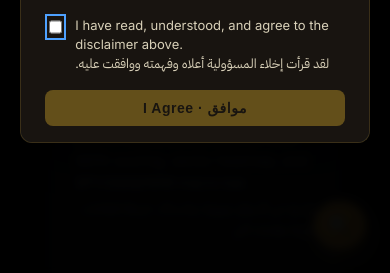
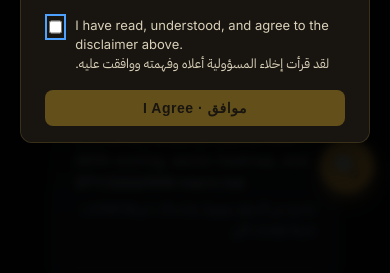
Before and after one commit to aboaziz112211/trading_suite, a Flask app: page / in a window 390 px wide. Shown: the part 2327-2600 px from the top of the page. Run offline with Flask 3, Linux system fonts and the light colour scheme.

Commit message:
Fix: analyze-request overlay was blocking the whole site + make trigger a compact icon
CRITICAL BUG: the .analyze-overlay had the `hidden` HTML attribute, but
the CSS rule `.analyze-overlay { display:flex }` overrode it (any explicit
display declaration defeats the `hidden` attribute's implicit display:none).
Result: a full-screen, position:fixed, inset:0, z-index:120 overlay sat
INVISIBLY over every page on load, intercepting all clicks — the entire
website (including the dashboards) was unclickable.

Fix:
  - Added `.analyze-overlay[hidden]{display:none !important}` so hidden
    actually hides it. Verified: on load the overlay computes display:none,
    elementFromPoint(center) returns page content / the dashboard iframe
    (not the overlay), and the panel still opens on click + closes cleanly.

Also reworked the trigger per request ("relocate it to be an icon"):
  - Was a wide gold pill at bottom:24px right:24px that overlapped the
    dashboard's own bottom-right controls (PDF export icon).
  - Now a compact 54x54 circular gold icon, raised to bottom:90px right:22px
    so it clears page content. Expands on hover to reveal the bilingual
    label for discoverability; stays a plain icon on mobile. Tooltip added
    for the icon-only state.

Net: site is fully clickable again, the analyze request is a clean icon,
click → popup → enter details (unchanged flow), and it no longer covers
anything.

Co-Authored-By: Claude Opus 4.7 (1M context) <noreply@anthropic.com>

```diff
--- a/static/style.css
+++ b/static/style.css
@@ -1995,29 +1995,44 @@ table.rs-tbl tbody tr:hover { background: rgba(255,255,255,0.02); }
 /* ════════════════════════════════════════════════════════════════════
    Analyze-a-stock floating button + request panel
    ════════════════════════════════════════════════════════════════════ */
+/* Compact circular icon button — raised above the dashboard's own bottom-right
+   controls (PDF export etc.) so it never overlaps page content. Expands to
+   show its label on hover for discoverability. */
 .analyze-fab{
-  position:fixed;bottom:24px;right:24px;z-index:90;
-  display:inline-flex;align-items:center;gap:10px;
+  position:fixed;bottom:90px;right:22px;z-index:90;
+  display:inline-flex;align-items:center;justify-content:center;gap:0;
+  width:54px;height:54px;overflow:hidden;
   background:linear-gradient(135deg,#d4a84b,#b8862f);
   color:#1a1a1a;font-family:'Manrope',sans-serif;font-weight:800;font-size:14px;
-  padding:13px 20px;border:none;border-radius:999px;cursor:pointer;
-  box-shadow:0 8px 24px rgba(212,168,75,.4),0 0 0 1px rgba(255,255,255,.15) inset;
-  transition:transform .12s,box-shadow .12s;
-}
-.analyze-fab:hover{transform:translateY(-2px);box-shadow:0 12px 30px rgba(212,168,75,.55)}
-.analyze-fab .ico{font-size:18px;line-height:1}
-.analyze-fab .lbl{display:flex;flex-direction:column;line-height:1.15;text-align:left}
+  padding:0;border:none;border-radius:50%;cursor:pointer;white-space:nowrap;
+  box-shadow:0 6px 18px rgba(212,168,75,.45),0 0 0 1px rgba(255,255,255,.15) inset;
+  transition:width .2s ease,border-radius .2s ease,transform .12s,box-shadow .12s;
+}
+.analyze-fab .ico{font-size:22px;line-height:1;flex:0 0 auto;width:54px;text-align:center}
+.analyze-fab .lbl{display:flex;flex-direction:column;line-height:1.15;text-align:left;
+  opacity:0;max-width:0;transition:opacity .15s,max-width .2s;padding-right:0}
 .analyze-fab .lbl .ar{font-size:11px;opacity:.8;font-weight:600;
   font-family:'IBM Plex Sans Arabic','Segoe UI Arabic',Tahoma,sans-serif}
+.analyze-fab:hover{
+  width:210px;border-radius:999px;transform:translateY(-2px);
+  box-shadow:0 12px 30px rgba(212,168,75,.55);
+}
+.analyze-fab:hover .lbl{opacity:1;max-width:150px;padding-right:14px}
 @media (max-width:600px){
-  .analyze-fab .lbl{display:none}
-  .analyze-fab{padding:15px;border-radius:50%}
+  /* On phones: stay a plain icon, no expand */
+  .analyze-fab{bottom:80px;right:16px}
+  .analyze-fab:hover{width:54px;border-radius:50%}
+  .analyze-fab:hover .lbl{opacity:0;max-width:0;padding-right:0}
 }
 
 .analyze-overlay{
   position:fixed;inset:0;background:rgba(0,0,0,.6);z-index:120;
   display:flex;align-items:center;justify-content:center;padding:16px;
 }
+/* CRITICAL: the `hidden` attribute is overridden by the display:flex above,
+   so without this rule the overlay sits invisibly over the whole page and
+   blocks every click. This restores hidden-means-hidden. */
+.analyze-overlay[hidden]{display:none !important;}
 .analyze-panel{
   background:linear-gradient(180deg,var(--panel),#0e1116);
   border:1px solid #2c3641;border-radius:18px;width:min(440px,94vw);
--- a/templates/base.html
+++ b/templates/base.html
@@ -232,7 +232,7 @@
   </footer>
 
   {# ── Analyze-a-stock floating button + panel (every page) ─────────── #}
-  <button class="analyze-fab" id="analyzeFab" type="button" aria-label="Request a stock analysis">
+  <button class="analyze-fab" id="analyzeFab" type="button" aria-label="Request a stock analysis" title="Analyze a stock · اطلب تحليل سهم">
     <span class="ico" aria-hidden="true">🔍</span>
     <span class="lbl"><span class="en">Analyze a stock</span><span class="ar" dir="rtl" lang="ar">اطلب تحليل سهم</span></span>
   </button>
```
